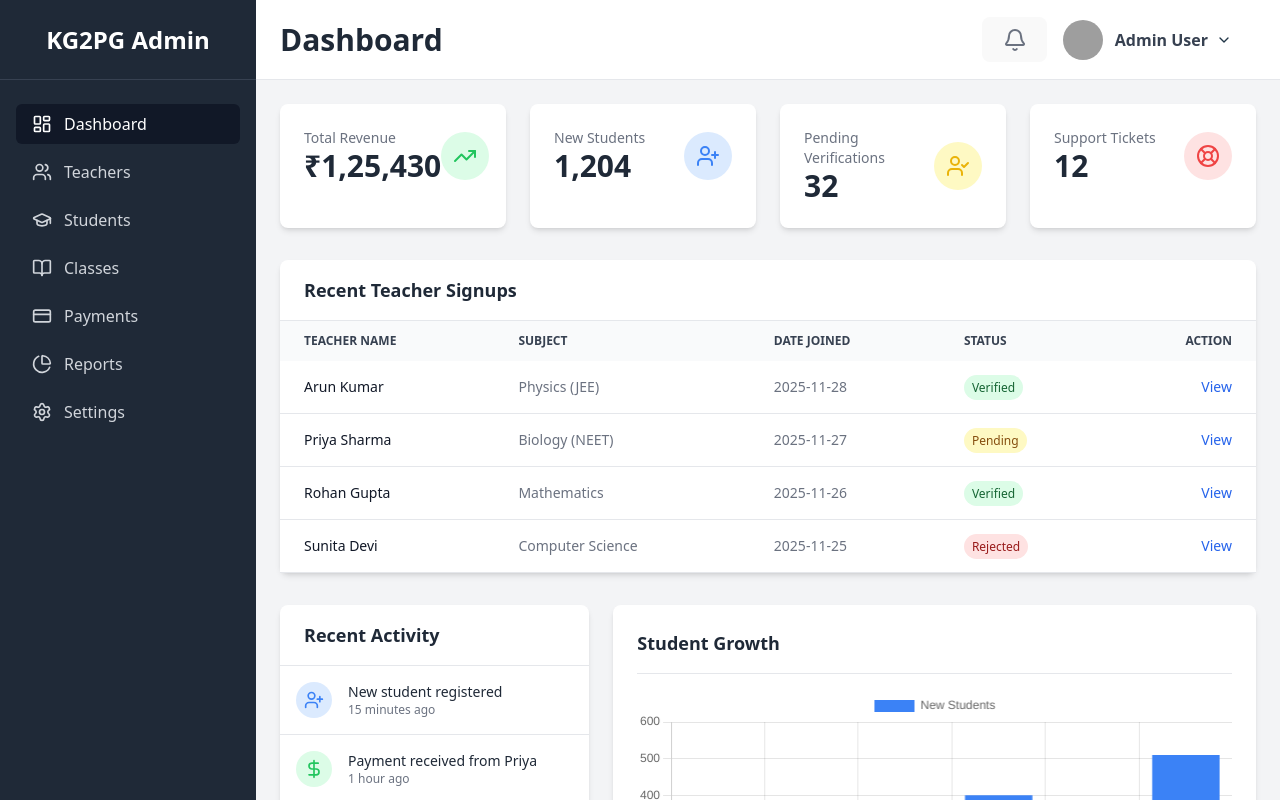
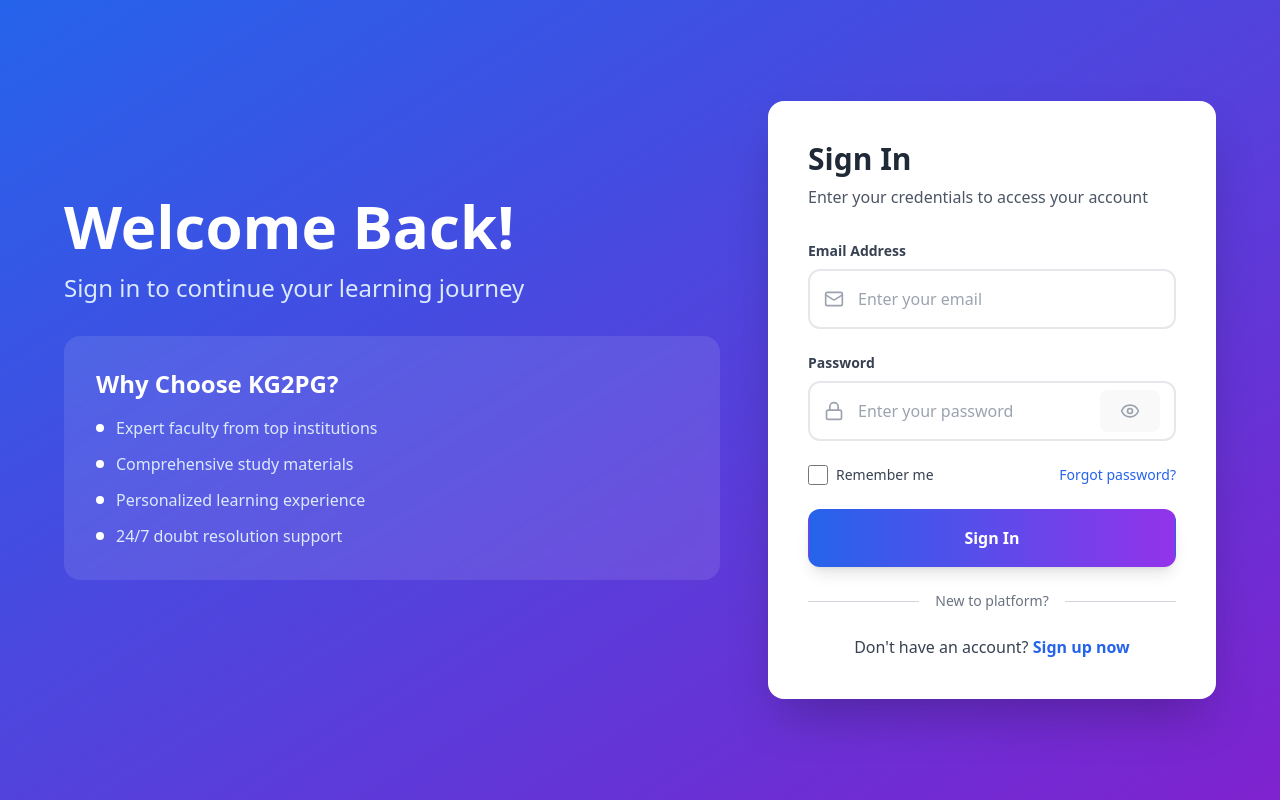
Before and after one commit to Raziur12/Frontend-KG2PG, a React (Vite) app: page / in a window 1280 px wide. Shown: the top 800 px of the page. Built offline with nearby package versions, Linux system fonts and the light colour scheme; grey boxes are pictures that could not be loaded.

Commit message:
signin and signup successfully uptodated

```diff
--- a/src/App.tsx
+++ b/src/App.tsx
@@ -1,5 +1,5 @@
 import React from 'react';
-import { Routes, Route } from 'react-router-dom';
+import { Routes, Route, Navigate } from 'react-router-dom';
 import Layout from './components/Layout';
 import Dashboard from './pages/Dashboard';
 import Teachers from './pages/Teachers';
@@ -14,9 +14,13 @@
 const App: React.FC = () => {
   return (
     <Routes>
+      {/* Default route: show signin */}
+      <Route path="/" element={<Signin />} />
       <Route path="/signin" element={<Signin />} />
       <Route path="/signup" element={<Signup />} />
-      <Route path="/" element={<Layout />}>
+
+      {/* Protected app layout under /app */}
+      <Route path="/app" element={<Layout />}>
         <Route index element={<Dashboard />} />
         <Route path="teachers" element={<Teachers />} />
         <Route path="students" element={<Students />} />
@@ -25,6 +29,9 @@
         <Route path="reports" element={<Reports />} />
         <Route path="settings" element={<Settings />} />
       </Route>
+
+      {/* Fallback: unknown URLs go to signin */}
+      <Route path="*" element={<Navigate to="/" replace />} />
     </Routes>
   );
 };
--- a/src/components/Sidebar.tsx
+++ b/src/components/Sidebar.tsx
@@ -9,13 +9,13 @@
 
 const Sidebar: React.FC<SidebarProps> = ({ isOpen, onNavigate }) => {
   const menuItems = [
-    { text: 'Dashboard', icon: <LayoutDashboard className="w-5 h-5 mr-3" />, path: '/' },
-    { text: 'Teachers', icon: <Users className="w-5 h-5 mr-3" />, path: '/teachers' },
-    { text: 'Students', icon: <GraduationCap className="w-5 h-5 mr-3" />, path: '/students' },
-    { text: 'Classes', icon: <BookOpen className="w-5 h-5 mr-3" />, path: '/classes' },
-    { text: 'Payments', icon: <CreditCard className="w-5 h-5 mr-3" />, path: '/payments' },
-    { text: 'Reports', icon: <PieChart className="w-5 h-5 mr-3" />, path: '/reports' },
-    { text: 'Settings', icon: <Settings className="w-5 h-5 mr-3" />, path: '/settings' },
+    { text: 'Dashboard', icon: <LayoutDashboard className="w-5 h-5 mr-3" />, path: '/app' },
+    { text: 'Teachers', icon: <Users className="w-5 h-5 mr-3" />, path: '/app/teachers' },
+    { text: 'Students', icon: <GraduationCap className="w-5 h-5 mr-3" />, path: '/app/students' },
+    { text: 'Classes', icon: <BookOpen className="w-5 h-5 mr-3" />, path: '/app/classes' },
+    { text: 'Payments', icon: <CreditCard className="w-5 h-5 mr-3" />, path: '/app/payments' },
+    { text: 'Reports', icon: <PieChart className="w-5 h-5 mr-3" />, path: '/app/reports' },
+    { text: 'Settings', icon: <Settings className="w-5 h-5 mr-3" />, path: '/app/settings' },
   ];
 
   return (
--- a/src/pages/Signin.tsx
+++ b/src/pages/Signin.tsx
@@ -1,8 +1,9 @@
 import React, { useState } from 'react';
 import { Eye, EyeOff, Mail, Lock } from 'lucide-react';
-import { Link } from 'react-router-dom';
+import { Link, useNavigate } from 'react-router-dom';
 
 const Signin: React.FC = () => {
+  const navigate = useNavigate();
   const [showPassword, setShowPassword] = useState(false);
   const [email, setEmail] = useState('');
   const [password, setPassword] = useState('');
@@ -11,6 +12,10 @@
   const handleSubmit = (e: React.FormEvent) => {
     e.preventDefault();
     console.log('Signin attempt:', { email, password, rememberMe });
+
+    // TODO: add real authentication here
+    // For now, navigate directly to dashboard layout
+    navigate('/app', { replace: true });
   };
 
   return (
--- a/src/pages/Signup.tsx
+++ b/src/pages/Signup.tsx
@@ -1,8 +1,9 @@
 import React, { useState } from 'react';
 import { Eye, EyeOff, Mail, Lock, User, Phone } from 'lucide-react';
-import { Link } from 'react-router-dom';
+import { Link, useNavigate } from 'react-router-dom';
 
 const Signup: React.FC = () => {
+  const navigate = useNavigate();
   const [showPassword, setShowPassword] = useState(false);
   const [showConfirmPassword, setShowConfirmPassword] = useState(false);
   const [formData, setFormData] = useState({
@@ -25,7 +26,18 @@
 
   const handleSubmit = (e: React.FormEvent) => {
     e.preventDefault();
+
+    if (formData.password !== formData.confirmPassword) {
+      alert('Password and Confirm Password do not match.');
+      return;
+    }
+
     console.log('Signup attempt:', formData);
+
+    // Yahan normally API call karke user create karte.
+    // Abhi ke liye frontend demo: success message + redirect to signin.
+    alert('Account created successfully! Please sign in.');
+    navigate('/signin', { replace: true });
   };
 
   return (
```
